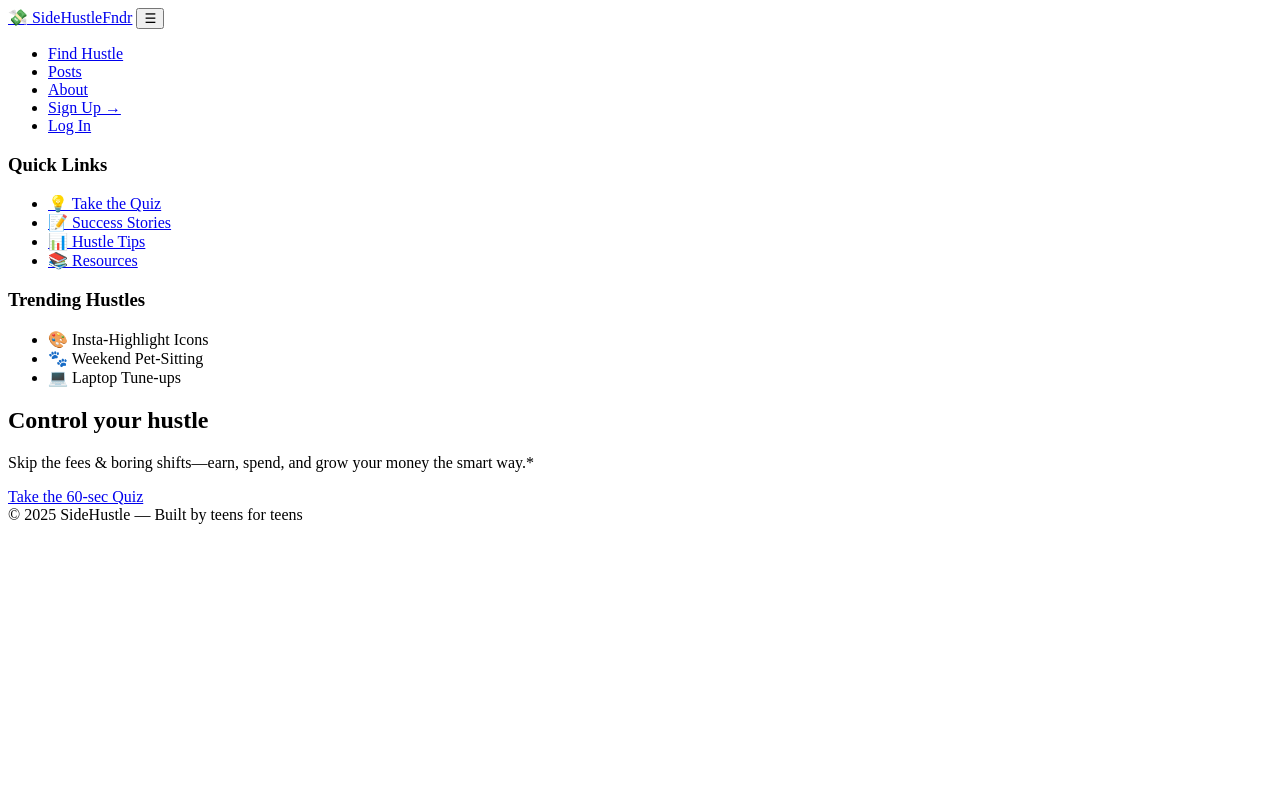
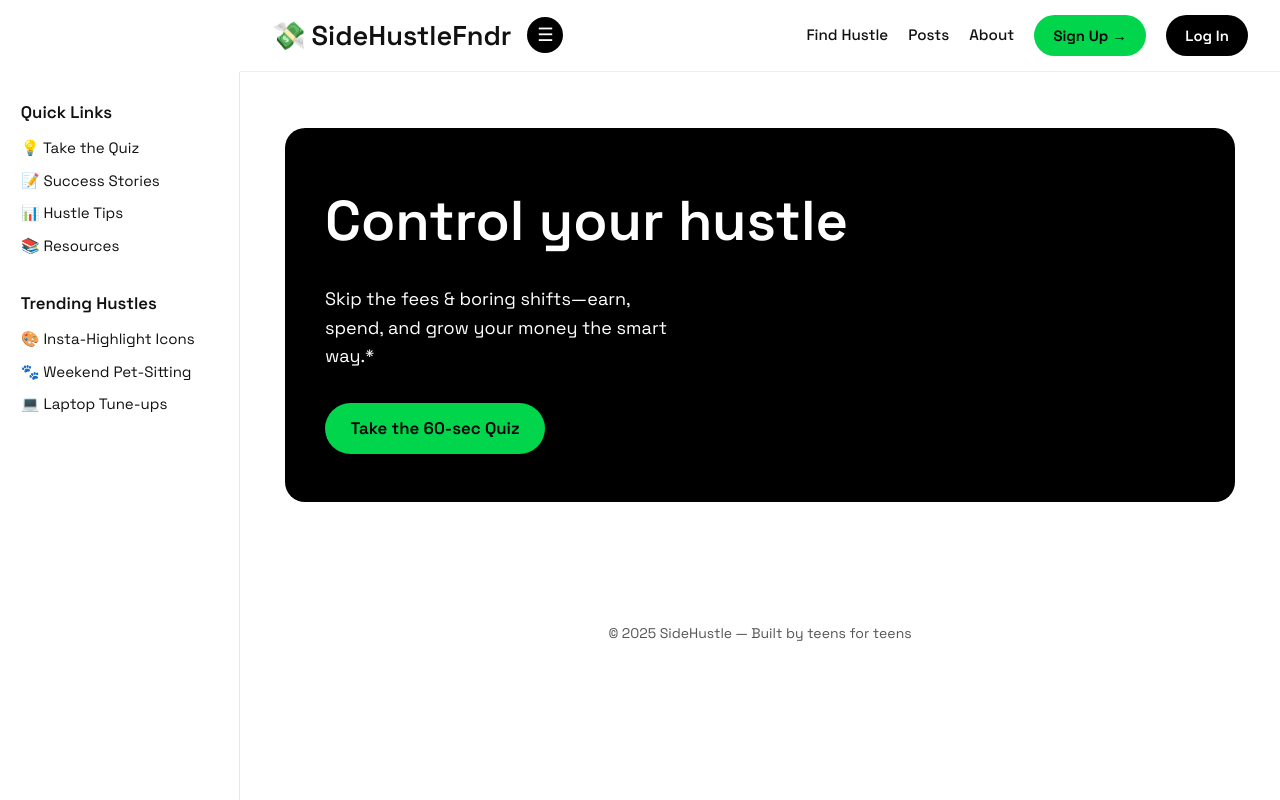
Before and after one commit to sysdogpet/sidehustlefinder, a plain HTML site: page index.html in a window 1280 px wide. Drawn offline with Linux system fonts and the light colour scheme.

Commit message:
Update styles.css

```diff
--- a/styles.css
+++ b/styles.css
@@ -1,62 +1,161 @@
-.features {
-  display: flex;
-  flex-wrap: wrap;
-  justify-content: space-around;
-  padding: 4rem 2rem;
-  background: #f9f9f9;
-}
-.feature {
-  flex: 1 1 220px;
-  max-width: 300px;
-  padding: 1rem;
-  text-align: center;
-}
-.feature h3 {
-  font-size: 1.25rem;
-  margin-bottom: 0.5rem;
-}
-.feature p {
-  font-size: 0.95rem;
-  color: #444;
+/* ----------  Root  ---------- */
+:root {
+  --green: #00d54b;
+  --black: #000;
+  --gray: #f5f5f5;
+  --font: 'Space Grotesk', sans-serif;
 }
 
-.why {
-  padding: 4rem 2rem;
-  text-align: center;
-  background: #fff;
+/* ----------  Reset  ---------- */
+*{box-sizing:border-box;margin:0;padding:0}
+body   {font-family:var(--font); color:#111; background:#fff; line-height:1.6;}
+img    {max-width:100%; display:block;}
+ul     {list-style:none;}
+a      {text-decoration:none; color:inherit;}
+
+/* ----------  Header  ---------- */
+.nav{
+  display:flex; justify-content:space-between; align-items:center;
+  padding:1.25rem 2rem; border-bottom:1px solid #eee;
 }
-.why h2 {
-  font-size: 2rem;
-  margin-bottom: 1rem;
+.brand{
+  font-size:1.7rem; font-weight:600; display:flex; align-items:center; gap:.35rem;
 }
-.why p {
-  max-width: 600px;
-  margin: auto;
-  font-size: 1.1rem;
-  color: #333;
+.nav-links{display:flex; gap:1.25rem; align-items:center;}
+.nav-links li{font-size:.95rem; font-weight:500;}
+
+/* ----------  Buttons  ---------- */
+.btn{
+  padding:.55rem 1.2rem; border-radius:9999px; font-weight:600; font-size:.93rem;
+  display:inline-block;
+}
+.btn.green{background:var(--green); color:#000;}
+.btn.green:hover{background:#00b23e;}
+.btn.black{background:#000; color:#fff;}
+.btn.black:hover{background:#2b2b2b;}
+.btn.lg{font-size:1.05rem; padding:.75rem 1.6rem;}
+
+/* ----------  Hero Section  ---------- */
+.hero{
+  display:flex; flex-wrap:wrap; justify-content:center; gap:2rem;
+  padding:3.5rem 1rem 5rem;
 }
 
-.social-proof {
-  padding: 4rem 2rem;
-  background: #000;
-  color: #fff;
-  text-align: center;
+/* black card */
+.hero-card{
+  background:var(--black); color:#fff;
+  display:flex; flex-wrap:wrap; align-items:center;
+  border-radius:1.25rem; overflow:hidden;
+  max-width:950px; width:100%;
 }
-.social-proof h2 {
-  font-size: 2rem;
-  margin-bottom: 2rem;
+
+/* left copy */
+.hero-copy{flex:1 1 330px; padding:3rem 2.5rem;}
+.headline{font-size:clamp(2.25rem,5vw,3.5rem); font-weight:600; margin-bottom:1.2rem;}
+.subline {font-size:1.125rem; margin-bottom:2rem; max-width:30ch;}
+
+/* right image */
+.hero-device{flex:1 1 320px; display:flex; justify-content:center;}
+.hero-device img{max-height:500px; object-fit:cover;}
+
+/* green QR side card */
+.qr-card{
+  text-align:center;
+  display:flex; flex-direction:column; align-items:center; justify-content:center;
+  gap:1rem; font-weight:500;
 }
-.quote-grid {
-  display: flex;
-  flex-wrap: wrap;
-  gap: 1.5rem;
-  justify-content: center;
+.qr-card img{width:260px; height:260px; border-radius:1rem;}
+
+/* ----------  Footer  ---------- */
+.site-foot{
+  text-align:center; padding:2.5rem 1rem; font-size:.875rem; color:#555;
 }
-blockquote {
-  background: #111;
-  padding: 1.5rem;
-  border-left: 4px solid #00d54b;
-  max-width: 280px;
-  font-style: italic;
-  border-radius: 6px;
+
+/* ----------  Responsive  ---------- */
+@media (max-width:768px){
+  .nav{flex-direction:column; gap:.75rem;}
+  .nav-links{flex-wrap:wrap; justify-content:center;}
+
+  .hero-card{flex-direction:column;}
+  .hero-copy{text-align:center;}
 }
+/* ===== SIDEBAR ===== */
+.sidebar{
+  position:fixed;
+  top:70px;               /* below header */
+  left:0;
+  width:240px;
+  height:calc(100% - 70px);
+  background:#fafafa;
+  border-right:1px solid #e5e7eb;
+  padding:1.75rem 1.25rem;
+  overflow-y:auto;
+  font-size:.92rem;
+}
+.sidebar h3{
+  font-size:1.05rem;
+  font-weight:600;
+  margin-bottom:.6rem;
+}
+.sidebar ul{margin-bottom:1.5rem;}
+.sidebar li{margin:.55rem 0;}
+.sidebar a{color:#111; transition:color .15s;}
+.sidebar a:hover{color:var(--green);}
+.mt{margin-top:2rem;}
+
+/* push main content right so it’s not hidden */
+body{margin-left:240px;}
+
+/* ===== responsive: hide sidebar on small screens ===== */
+@media(max-width:992px){
+  .sidebar{display:none;}
+  body{margin-left:0;}
+}
+/* ---------- HEADER LAYOUT FIX ---------- */
+.nav{display:flex;justify-content:space-between;align-items:center;height:72px;padding:0 2rem;border-bottom:1px solid #eee;}
+.nav-left{display:flex;align-items:center;gap:1rem;}
+.collapse-btn{
+  background:#000;color:#fff;border:none;border-radius:50%;width:36px;height:36px;
+  font-size:1.15rem;line-height:36px;text-align:center;cursor:pointer;
+}
+
+/* ---------- SIDEBAR ---------- */
+.sidebar{
+  position:fixed;top:72px;left:0;width:240px;height:calc(100% - 72px);
+  background:#fff;border-right:1px solid #e5e7eb;padding:1.7rem 1.3rem;
+  overflow-y:auto;font-size:.94rem;transition:transform .25s ease;
+  z-index:60;
+}
+.sidebar h3{font-size:1.05rem;font-weight:600;margin-bottom:.6rem;}
+.sidebar ul{margin-bottom:1.4rem;}
+.sidebar li{margin:.55rem 0;}
+.sidebar a{color:#111;transition:color .15s;}
+.sidebar a:hover{color:var(--green);}
+.mt{margin-top:2rem;}
+
+/* body shift when sidebar open */
+body.sidebar-open{margin-left:240px;transition:margin-left .25s ease;}
+
+/* collapsed sidebar */
+.sidebar.collapsed{transform:translateX(-260px);}
+body{transition:margin-left .25s ease;}  /* smooth shift */
+
+/* ---------- RESPONSIVE ---------- */
+@media (max-width:992px){
+  .sidebar{display:none;}
+  body{margin-left:0 !important;}
+  .collapse-btn{display:none;}          /* hide hamburger on mobile */
+}
+/* QUIZ CARD */
+.quiz-card{
+  max-width:480px; margin:4rem auto; padding:2.5rem 2rem;
+  background:#fafafa; border:1px solid #eee; border-radius:1rem;
+}
+.quiz-card h2{font-size:1.7rem;margin-bottom:1.3rem;text-align:center;}
+.quiz-card label{display:block;margin:1rem 0 .4rem;font-weight:500;}
+.quiz-card select{width:100%;padding:.6rem;border:1px solid #ddd;border-radius:8px;}
+.quiz-card .hustle{
+  background:#000; color:#fff; padding:.7rem 1rem; border-radius:6px;
+  margin-top:.75rem; font-size:.93rem;
+}
+#results h3{margin-top:1.5rem;margin-bottom:.5rem;}
```
